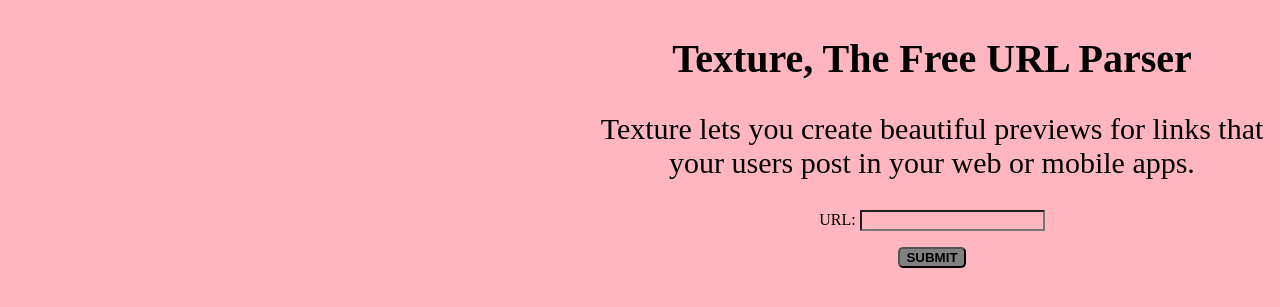
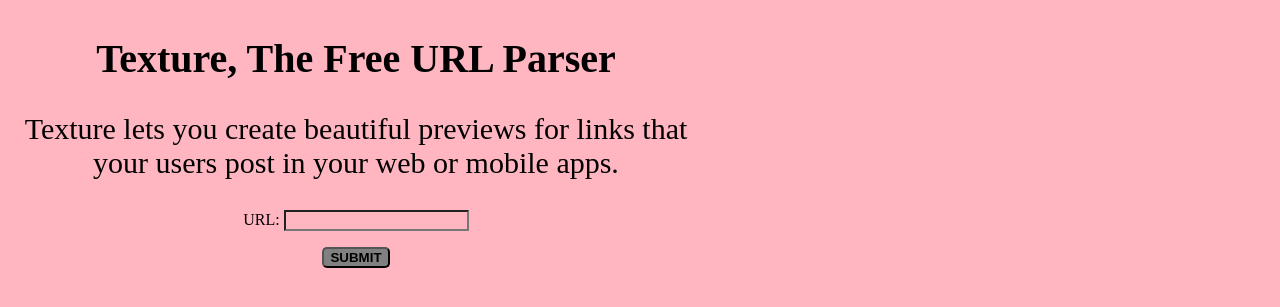
Before and after one commit to athyuttamre/texture, a PHP site: page / in a window 1280 px wide. Shown: the top 307 px of the page. Run offline with PHP 8.4, Linux system fonts and the light colour scheme; some libraries are stand-ins or nearby versions.

Commit message:
setting right margin

```diff
--- a/css/main.css
+++ b/css/main.css
@@ -22,7 +22,7 @@
 div {
 	text-align: center;
 	position: absolute;
-	margin-left: 45%;
+	margin-right: 45%;
 }
 
 button {
```
